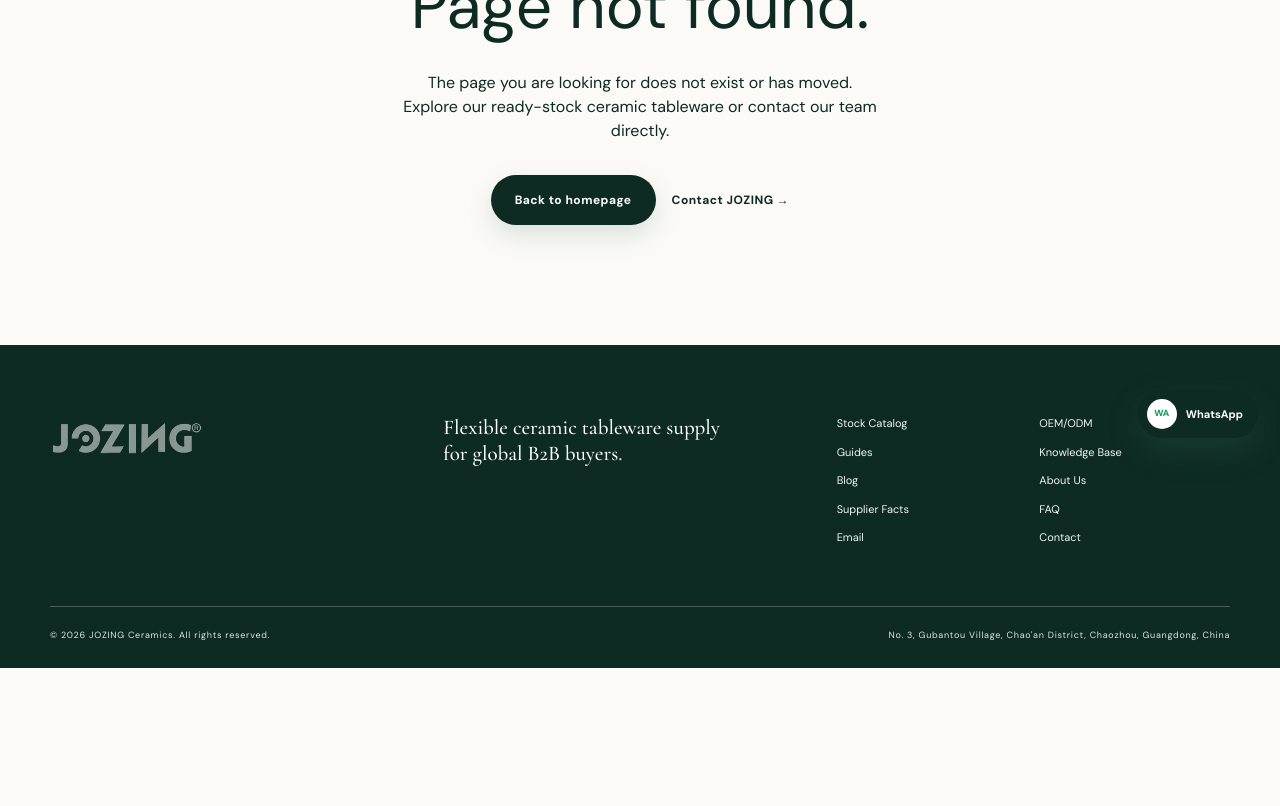
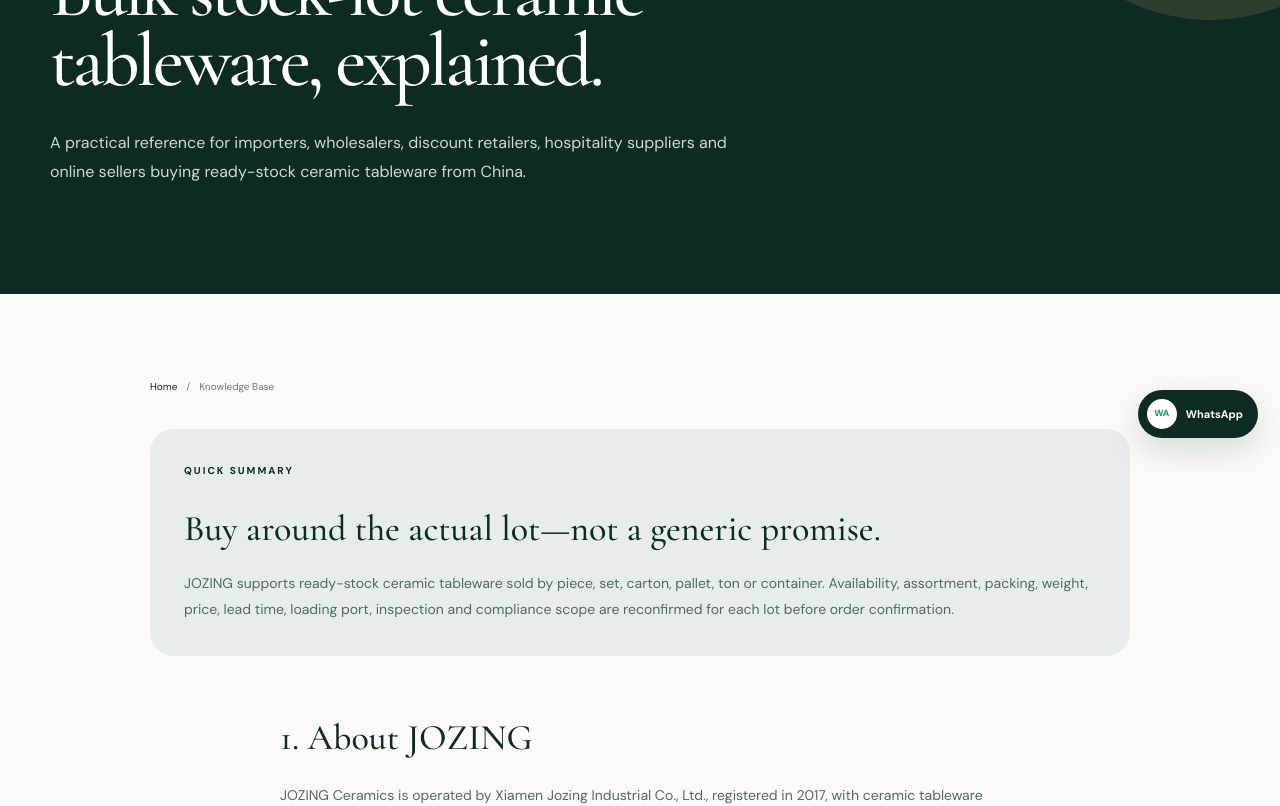
Before and after one commit to fenghaijuan2009-boop/jozing-ceramics-b2b-website, a Next.js app: page /knowledge-base in a window 1280 px wide. Before the commit this address had no page. Shown: the part 340-1146 px from the top of the page. Before the commit the page ends 1008 px from the top, so only its background shows below. Built offline with nearby package versions, Linux system fonts and the light colour scheme.

Commit message:
Publish JOZING ceramic tableware knowledge base

```diff
--- /dev/null
+++ b/app/knowledge-base/page.tsx
@@ -0,0 +1,80 @@
+import type { Metadata } from "next";
+import { PageHero, SiteFooter, SiteHeader } from "../site-shell";
+
+const origin = "https://www.jozing.cn";
+const canonical = `${origin}/knowledge-base/`;
+
+export const metadata: Metadata = {
+  title: "Bulk Stock-Lot Ceramic Tableware Knowledge Base | JOZING",
+  description: "JOZING's practical knowledge base for buying ready-stock ceramic tableware by carton, ton, mixed load or container, including products, packing, inspection and ordering steps.",
+  alternates: { canonical },
+  openGraph: {
+    title: "JOZING Bulk Stock-Lot Ceramic Tableware Knowledge Base",
+    description: "A practical reference for importers, wholesalers, discount retailers, hospitality suppliers and online sellers sourcing ceramic tableware from China.",
+    url: canonical,
+    type: "article",
+  },
+};
+
+const faqs = [
+  { question: "Can ceramic tableware stock lots be purchased by the ton?", answer: "Yes. Selected ready-stock lots may be quoted by ton, while other products are sold by piece, set, carton, pallet or container. The available unit, net weight, packing and price must be confirmed for the current lot." },
+  { question: "Can different bowls, plates and cups be mixed in one container?", answer: "Mixed loading may be available when the selected lots, cartons and loading plan are compatible. JOZING confirms the assortment, carton count, weight and container utilization before quotation." },
+  { question: "How often does ready-stock availability change?", answer: "Ready-stock availability can change quickly because lots are finite and may be sold to other buyers. Request the current stock list and reconfirm quantity, packing, price and lead time before placing an order." },
+  { question: "What information should a buyer send for a quotation?", answer: "Send the product or reference image, required quantity, preferred buying unit, destination country and port, packing requirements, target price and any inspection or compliance requirements." },
+];
+
+export default function KnowledgeBasePage() {
+  const article = {
+    "@context": "https://schema.org",
+    "@type": "Article",
+    "@id": `${canonical}#article`,
+    headline: "Bulk Stock-Lot Ceramic Tableware Knowledge Base",
+    description: "Practical information for international buyers sourcing ready-stock ceramic tableware from China by carton, ton, mixed load or container.",
+    datePublished: "2026-08-31",
+    dateModified: "2026-08-31",
+    author: { "@id": `${origin}/#organization` },
+    publisher: { "@id": `${origin}/#organization` },
+    mainEntityOfPage: canonical,
+  };
+  const breadcrumbs = {
+    "@context": "https://schema.org",
+    "@type": "BreadcrumbList",
+    itemListElement: [
+      { "@type": "ListItem", position: 1, name: "Home", item: `${origin}/` },
+      { "@type": "ListItem", position: 2, name: "Knowledge Base", item: canonical },
+    ],
+  };
+  const faqSchema = {
+    "@context": "https://schema.org",
+    "@type": "FAQPage",
+    mainEntity: faqs.map((faq) => ({ "@type": "Question", name: faq.question, acceptedAnswer: { "@type": "Answer", text: faq.answer } })),
+  };
+
+  return <main><SiteHeader />
+    <script type="application/ld+json" dangerouslySetInnerHTML={{ __html: JSON.stringify(article) }} />
+    <script type="application/ld+json" dangerouslySetInnerHTML={{ __html: JSON.stringify(breadcrumbs) }} />
+    <script type="application/ld+json" dangerouslySetInnerHTML={{ __html: JSON.stringify(faqSchema) }} />
+    <PageHero eyebrow="JOZING BUYER KNOWLEDGE · UPDATED 2026-08-31" title="Bulk stock-lot ceramic tableware, explained." intro="A practical reference for importers, wholesalers, discount retailers, hospitality suppliers and online sellers buying ready-stock ceramic tableware from China." />
+    <article className="guide-article shell knowledge-article">
+      <nav className="breadcrumbs" aria-label="Breadcrumb"><a href="/">Home</a><span>/</span><span>Knowledge Base</span></nav>
+      <div className="kb-summary"><p className="eyebrow">QUICK SUMMARY</p><h2>Buy around the actual lot—not a generic promise.</h2><p>JOZING supports ready-stock ceramic tableware sold by piece, set, carton, pallet, ton or container. Availability, assortment, packing, weight, price, lead time, loading port, inspection and compliance scope are reconfirmed for each lot before order confirmation.</p></div>
+
+      <section><h2>1. About JOZING</h2><p>JOZING Ceramics is operated by Xiamen Jozing Industrial Co., Ltd., registered in 2017, with ceramic tableware experience dating back to 2003. Our factory and warehouse operations are based in Chaozhou, Guangdong, one of China&apos;s major ceramic manufacturing centers.</p><p>We support two distinct buyer needs: value-driven ready-stock and clearance opportunities, and planned OEM/ODM manufacturing for repeatable custom collections. This page focuses on the ready-stock purchasing path.</p></section>
+
+      <section><h2>2. How ready-stock orders can be structured</h2><div className="kb-grid"><article><b>01</b><h3>By ton</h3><p>Suitable for selected mixed or bulk lots when weight is the commercial unit. Confirm net/gross weight and included assortment.</p></article><article><b>02</b><h3>By carton</h3><p>Useful for smaller trial orders or defined SKUs. Carton quantity, pieces per carton and export packing vary by lot.</p></article><article><b>03</b><h3>By container</h3><p>20GP or 40HQ loading can be planned around carton volume, weight limits, product mix and destination requirements.</p></article><article><b>04</b><h3>Mixed loading</h3><p>Bowls, plates, cups and sets may be combined when compatible stock and a workable loading plan are available.</p></article></div></section>
+
+      <section><h2>3. Main product categories</h2><ul><li><strong>Dinnerware sets:</strong> Western, Chinese, Japanese-style and mixed bowl-and-plate sets.</li><li><strong>Bowls:</strong> rice, soup, noodle, salad and serving bowls.</li><li><strong>Plates and platters:</strong> dinner, soup, dessert, deep and serving formats.</li><li><strong>Cups and mugs:</strong> coffee cups, tea cups, mugs and cup-and-saucer sets.</li><li><strong>Tea ware:</strong> ceramic teapots and selected tea-set collections.</li><li><strong>Kitchen and bakeware:</strong> storage, condiment and selected baking accessories.</li></ul><p>Materials may include porcelain, white porcelain, stoneware and colored-glaze ceramic. Styles, colors and quantities follow the current stock list rather than a permanent catalog.</p></section>
+
+      <section><h2>4. What buyers should verify</h2><ol><li>Current photos, product specification and available quantity.</li><li>Selling unit: piece, set, carton, pallet, ton or container.</li><li>Pieces per carton, carton dimensions, net/gross weight and packing condition.</li><li>Tier price, Incoterm, payment terms and destination port.</li><li>Inspection standard, acceptable variation and breakage handling.</li><li>Required food-contact, COC, RoHS or destination-market documentation.</li><li>Confirmed preparation time and loading port for the selected lot.</li></ol><p>Ready stock can reduce production waiting time, but it does not remove the need for a written packing list, inspection agreement and confirmed commercial offer.</p></section>
+
+      <section><h2>5. Who this supply model serves</h2><p>This model is commonly used by importers and wholesalers seeking container value, liquidators and discount retailers purchasing finite lots, cross-border sellers testing lower-cost assortments, and hospitality or retail buyers that can work with staged or mixed supply.</p><p>Buyers who require identical repeat orders, exclusive decoration, branded packaging or fixed long-term specifications should use the <a href="/oem-odm/">JOZING OEM/ODM path</a> instead.</p></section>
+
+      <section><h2>6. How to request and confirm an order</h2><ol><li>Request the current stock list with photos, quantity and selling unit.</li><li>Identify preferred products and send the destination country and port.</li><li>Confirm specifications, assortment, packing, inspection needs and loading method.</li><li>Review the written quotation, tier price, Incoterm, lead time and payment terms.</li><li>Approve the order details and arrange inspection or shipment documentation as agreed.</li></ol><p>For a useful first reply, include your company, market, WhatsApp or email, buyer type, quantity, target price, destination port and product reference.</p></section>
+
+      <section className="kb-faq"><h2>7. Frequently asked questions</h2>{faqs.map((faq) => <details key={faq.question}><summary>{faq.question}<b>+</b></summary><p>{faq.answer}</p></details>)}</section>
+
+      <aside><p className="eyebrow">REQUEST CURRENT INFORMATION</p><h2>Ask for the latest stock list.</h2><p>Commercial details change with the actual lot. Contact JOZING to reconfirm quantity, packing, price, MOQ, lead time, loading port and documentation before ordering.</p><a className="btn primary" href="/contact/">Contact JOZING</a></aside>
+    </article>
+    <SiteFooter />
+  </main>;
+}
```
